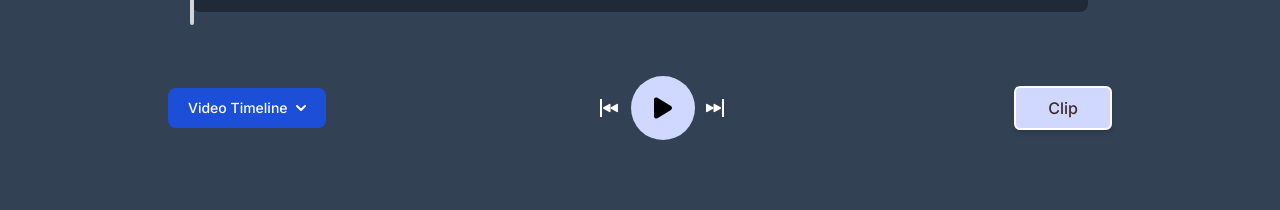
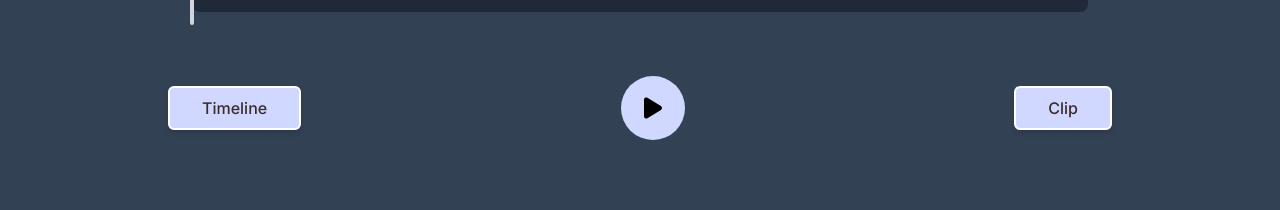
Before and after one commit to maksymshtarkberg/surf-video, a Next.js app: page /video/1/cut in a window 1280 px wide. Shown: the part 620-830 px from the top of the page. Built offline with nearby package versions, Linux system fonts and the light colour scheme.

Commit message:
styles fixed

```diff
--- a/components/PlayButtons/Play.tsx
+++ b/components/PlayButtons/Play.tsx
@@ -36,18 +36,6 @@ const PlayButtons: React.FC<Props> = ({ videoRef }) => {
 
   return (
     <div className="flex items-center justify-between">
-      <svg
-        viewBox="0 0 16 16"
-        className="relative right-5 rotate-180 border-r-2 border-r-white pr-px cursor-pointer text-white"
-        fill="currentColor"
-        height="18"
-        width="18"
-        xmlns="http://www.w3.org/2000/svg"
-      >
-        <path d="M7.596 7.304a.802.802 0 0 1 0 1.392l-6.363 3.692C.713 12.69 0 12.345 0 11.692V4.308c0-.653.713-.998 1.233-.696l6.363 3.692Z"></path>
-        <path d="M15.596 7.304a.802.802 0 0 1 0 1.392l-6.363 3.692C8.713 12.69 8 12.345 8 11.692V4.308c0-.653.713-.998 1.233-.696l6.363 3.692Z"></path>
-      </svg>
-
       <div className="relative -left-[7%] p-3 bg-primary rounded-full">
         <label className="relative flex items-center justify-center cursor-pointer select-none w-10 h-10">
           <input
@@ -74,17 +62,6 @@ const PlayButtons: React.FC<Props> = ({ videoRef }) => {
           </svg>
         </label>
       </div>
-      <svg
-        viewBox="0 0 16 16"
-        className="relative left-1 border-r-2 border-r-white pr-px cursor-pointer text-white"
-        fill="currentColor"
-        height="18"
-        width="18"
-        xmlns="http://www.w3.org/2000/svg"
-      >
-        <path d="M7.596 7.304a.802.802 0 0 1 0 1.392l-6.363 3.692C.713 12.69 0 12.345 0 11.692V4.308c0-.653.713-.998 1.233-.696l6.363 3.692Z"></path>
-        <path d="M15.596 7.304a.802.802 0 0 1 0 1.392l-6.363 3.692C8.713 12.69 8 12.345 8 11.692V4.308c0-.653.713-.998 1.233-.696l6.363 3.692Z"></path>
-      </svg>
     </div>
   );
 };
--- a/components/VideoListTimeline/VideoListTimeline.tsx
+++ b/components/VideoListTimeline/VideoListTimeline.tsx
@@ -1,3 +1,4 @@
+import Button from "@ui/Button";
 import { FC, useEffect, useRef, useState } from "react";
 
 type Props = {};
@@ -32,30 +33,12 @@ const VideoListTimeline: FC<Props> = () => {
 
   return (
     <div className="relative inline" ref={dropdownRef}>
-      <button
-        onClick={toggleDropdown}
-        className="text-white bg-blue-700 hover:bg-blue-800 focus:ring-4 focus:outline-none focus:ring-blue-300 font-medium rounded-lg text-sm px-5 py-2.5 text-center inline-flex items-center dark:bg-blue-600 dark:hover:bg-blue-700 dark:focus:ring-blue-800"
-        type="button"
-      >
-        Video Timeline
-        <svg
-          className={`w-2.5 h-2.5 ml-2 transition duration-300 ${
-            isOpen && "rotate-180"
-          }`}
-          aria-hidden="true"
-          xmlns="http://www.w3.org/2000/svg"
-          fill="none"
-          viewBox="0 0 10 6"
-        >
-          <path
-            stroke="currentColor"
-            stroke-linecap="round"
-            stroke-linejoin="round"
-            stroke-width="2"
-            d="m1 1 4 4 4-4"
-          />
-        </svg>
-      </button>
+      <Button
+        text="Timeline"
+        onClickHandler={toggleDropdown}
+        classTlw="relative"
+      ></Button>
+
       {isOpen && (
         <div className="absolute flex flex-col-reverse left-0 z-10 bg-white rounded-lg shadow w-44 transform transition-transform duration-300 ease-out opacity-0 translate-y-[-10px] animate-slide-up">
           <ul className="py-2 text-sm text-gray-700 ">
--- a/components/VideoTrimmer/VideoTrimmer.tsx
+++ b/components/VideoTrimmer/VideoTrimmer.tsx
@@ -183,12 +183,15 @@ const VideoTrimmer: React.FC<Props> = ({
 
   return (
     <>
-      <div className="flex items-center py-5 px-4 justify-between">
-        <Button
-          text="Select and Preview"
-          onClickHandler={trimVideo}
-          disabled={isProcessing || !fileReady || isClipDisabled}
-        />
+      <div className="flex items-center py-5 px-4 justify-between gap-5">
+        <div className="flex space-x-4">
+          <Button
+            text="Select and Preview"
+            onClickHandler={trimVideo}
+            disabled={isProcessing || !fileReady || isClipDisabled}
+            classTlw="whitespace-nowrap"
+          />
+        </div>
 
         <div className="flex space-x-4">
           <Button
--- a/components/video/VideoPlayer.tsx
+++ b/components/video/VideoPlayer.tsx
@@ -28,7 +28,12 @@ const VideoPlayer = ({}) => {
       autoplay: true,
       preload: "auto",
       // sources: [{ src, type: 'application/x-mpegURL' }]
-      sources: [{ src: 'https://cams.cdn-surfline.com/cdn-int/pt-supertubes/chunklist.m3u8', type: 'application/x-mpegURL' }]
+      sources: [
+        {
+          src: "https://cams.cdn-surfline.com/cdn-int/pt-supertubes/chunklist.m3u8",
+          type: "application/x-mpegURL",
+        },
+      ],
     });
     return () => player.dispose();
   }, []);
--- a/pages/video/[slug]/cut/index.tsx
+++ b/pages/video/[slug]/cut/index.tsx
@@ -143,7 +143,7 @@ const VideoCut: NextPage<Props> = () => {
           openCut={openCut}
         />
 
-        <div className="flex justify-between items-center py-5 px-4 sm:px-6 md:px-8 lg:px-10">
+        <div className="flex justify-between items-center py-5 px-4 sm:px-6 md:px-8 lg:px-10 gap-14">
           <VideoListTimeline />
           <PlayButtons videoRef={videoRef} />
           <Button
```
